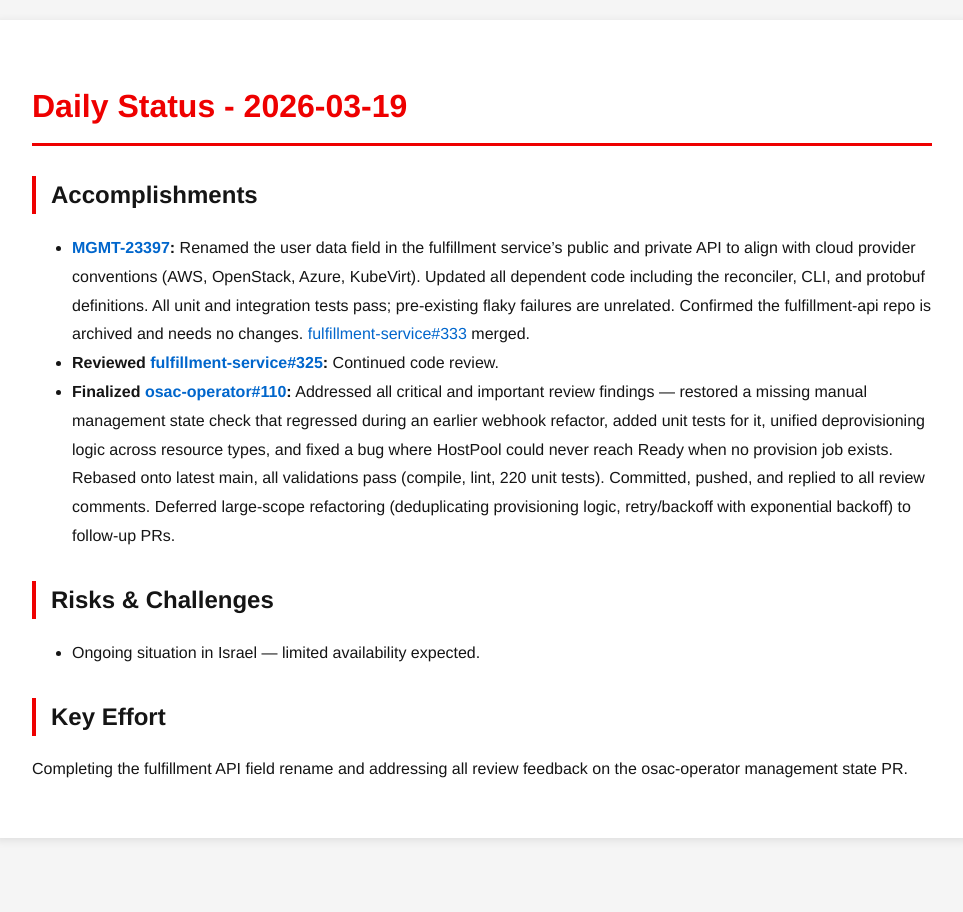
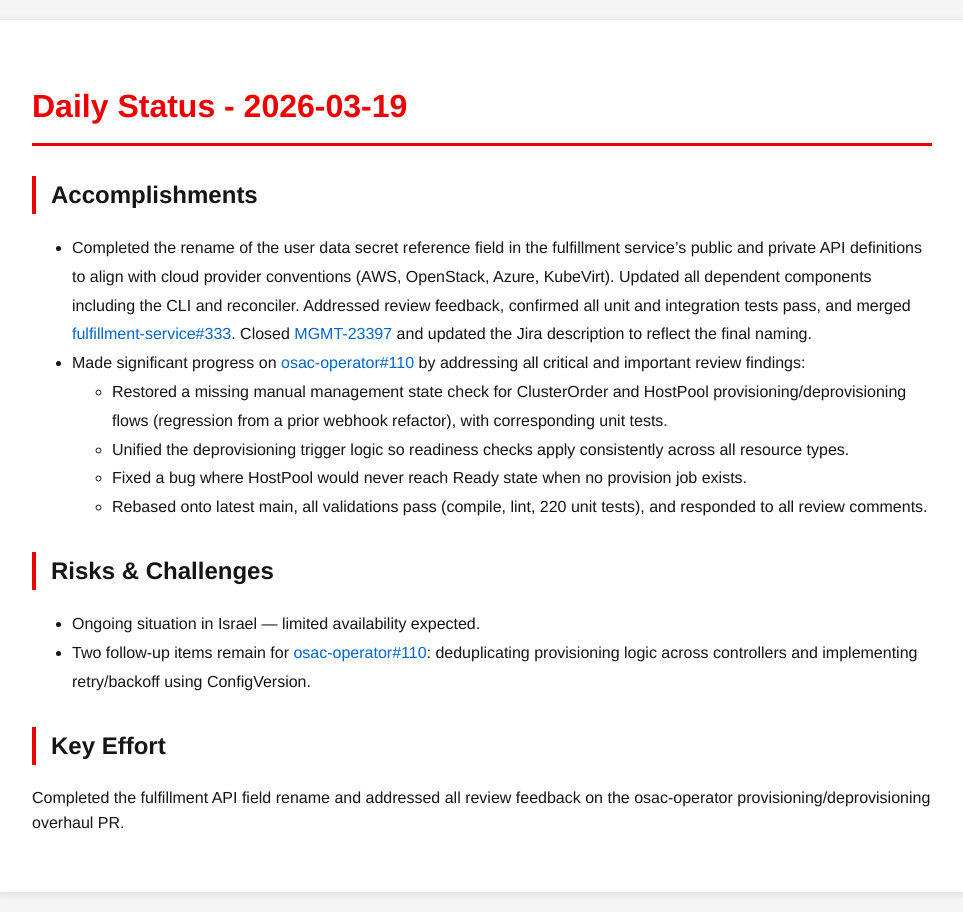
Before and after one commit to tzvatot/daily-status, a Jekyll site: the page built from 2026-03-19.md, in a window 1280 px wide. Shown: the whole page, without its empty margins (158-1121 px from the left). Built offline with Jekyll 4.4.1, drawn with Linux system fonts in a browser that asks for light colours.

Commit message:
Daily status update - 2026-03-19

```diff
--- a/2026-03-19.md
+++ b/2026-03-19.md
@@ -7,12 +7,16 @@
 # Daily Status - 2026-03-19
 
 ## Accomplishments
-- **[MGMT-23397](https://issues.redhat.com/browse/MGMT-23397):** Renamed the user data field in the fulfillment service's public and private API to align with cloud provider conventions (AWS, OpenStack, Azure, KubeVirt). Updated all dependent code including the reconciler, CLI, and protobuf definitions. All unit and integration tests pass; pre-existing flaky failures are unrelated. Confirmed the fulfillment-api repo is archived and needs no changes. [fulfillment-service#333](https://github.com/osac-project/fulfillment-service/pull/333) merged.
-- **Reviewed [fulfillment-service#325](https://github.com/osac-project/fulfillment-service/pull/325):** Continued code review.
-- **Finalized [osac-operator#110](https://github.com/osac-project/osac-operator/pull/110):** Addressed all critical and important review findings — restored a missing manual management state check that regressed during an earlier webhook refactor, added unit tests for it, unified deprovisioning logic across resource types, and fixed a bug where HostPool could never reach Ready when no provision job exists. Rebased onto latest main, all validations pass (compile, lint, 220 unit tests). Committed, pushed, and replied to all review comments. Deferred large-scope refactoring (deduplicating provisioning logic, retry/backoff with exponential backoff) to follow-up PRs.
+- Completed the rename of the user data secret reference field in the fulfillment service's public and private API definitions to align with cloud provider conventions (AWS, OpenStack, Azure, KubeVirt). Updated all dependent components including the CLI and reconciler. Addressed review feedback, confirmed all unit and integration tests pass, and merged [fulfillment-service#333](https://github.com/osac-project/fulfillment-service/pull/333). Closed [MGMT-23397](https://issues.redhat.com/browse/MGMT-23397) and updated the Jira description to reflect the final naming.
+- Made significant progress on [osac-operator#110](https://github.com/osac-project/osac-operator/pull/110) by addressing all critical and important review findings:
+  - Restored a missing manual management state check for ClusterOrder and HostPool provisioning/deprovisioning flows (regression from a prior webhook refactor), with corresponding unit tests.
+  - Unified the deprovisioning trigger logic so readiness checks apply consistently across all resource types.
+  - Fixed a bug where HostPool would never reach Ready state when no provision job exists.
+  - Rebased onto latest main, all validations pass (compile, lint, 220 unit tests), and responded to all review comments.
 
 ## Risks & Challenges
 - Ongoing situation in Israel — limited availability expected.
+- Two follow-up items remain for [osac-operator#110](https://github.com/osac-project/osac-operator/pull/110): deduplicating provisioning logic across controllers and implementing retry/backoff using ConfigVersion.
 
 ## Key Effort
-Completing the fulfillment API field rename and addressing all review feedback on the osac-operator management state PR.
+Completed the fulfillment API field rename and addressed all review feedback on the osac-operator provisioning/deprovisioning overhaul PR.
```
